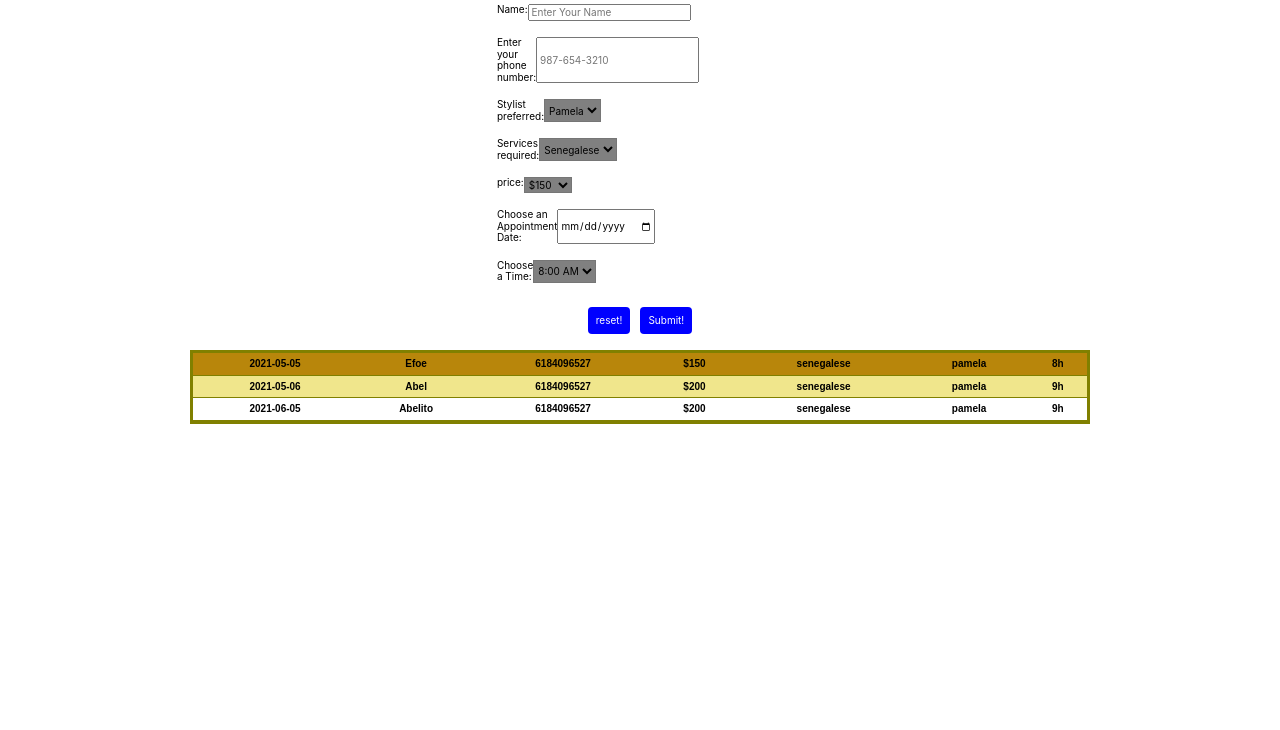
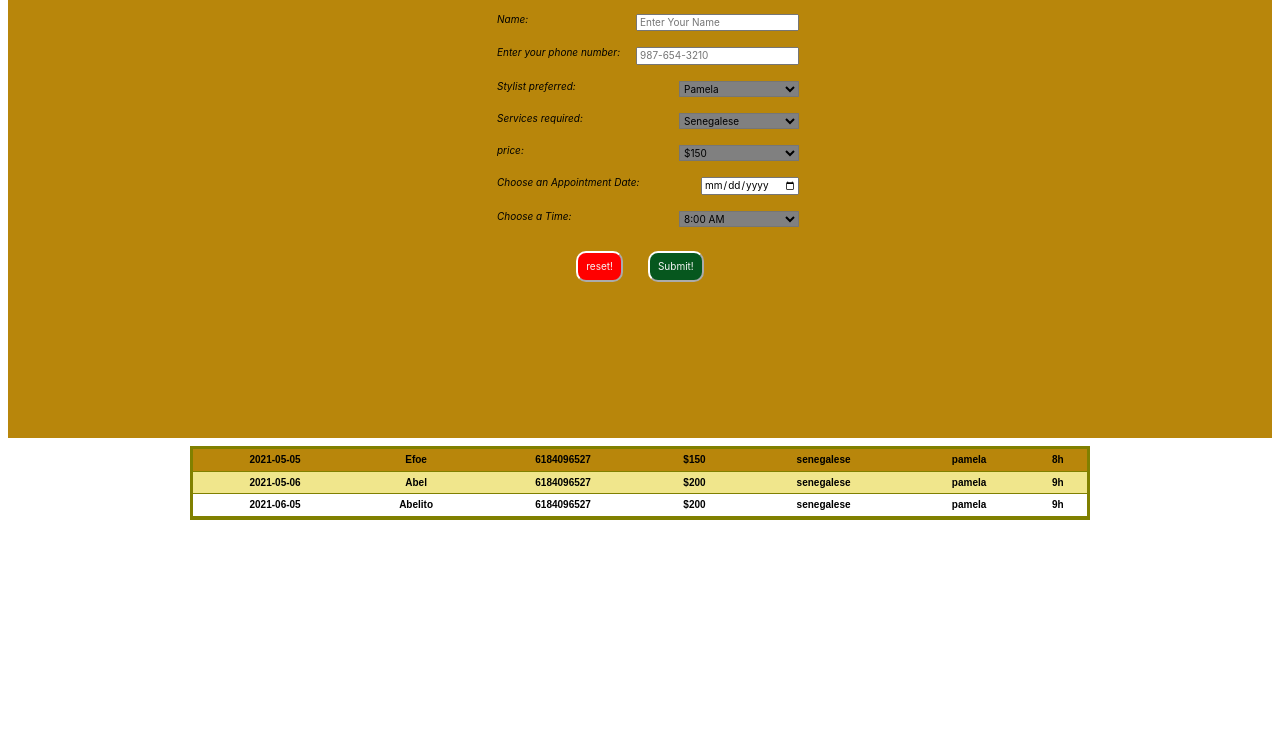
Before and after one commit to efoejean/Project1, a website: page index.html in a window 1280 px wide. Shown: the part 70-800 px from the top of the page. Drawn offline with nearby package versions, Linux system fonts and the light colour scheme.

Commit message:
Style form, label font

```diff
--- a/style.css
+++ b/style.css
@@ -2,6 +2,11 @@ body {
   font-family: -apple-system, BlinkMacSystemFont, 'Segoe UI', Roboto, Oxygen,
     Ubuntu, Cantarell, 'Open Sans', 'Helvetica Neue', sans-serif;
   font-size: 10px;
+}
+form {
+  background-color: #b8860b;
+  height: 500px;
+  padding: 1em;
 }
 table {
   border: 3px solid olive;
@@ -9,6 +14,10 @@ table {
   margin: auto;
   width: 900px;
 }
+label {
+  font-style: italic;
+}
+
 td,
 th {
   border-bottom: 1px solid olive;
@@ -30,11 +39,17 @@ select {
   width: 120px;
 }
 .button {
-  background-color: blue;
-  border: none;
-  border-radius: 4px;
-  color: white;
+  background-color: rgb(6, 87, 30);
+  border-color: white;
+  border-radius: 10px;
+  color: whitesmoke;
   padding: 8px;
+}
+.button:hover {
+  border-radius: 52% 48% 45% 55% / 30% 30% 70% 70%;
+}
+.button-reset {
+  background-color: red;
 }
 .flex {
   display: flex;
@@ -49,10 +64,10 @@ select {
 }
 .flex-row {
   flex-direction: row;
-  gap: 10px;
+  gap: 25px;
 }
 
 .flex-justify--content {
   justify-content: space-between;
-  width: 25%;
+  width: 100%;
 }
```
